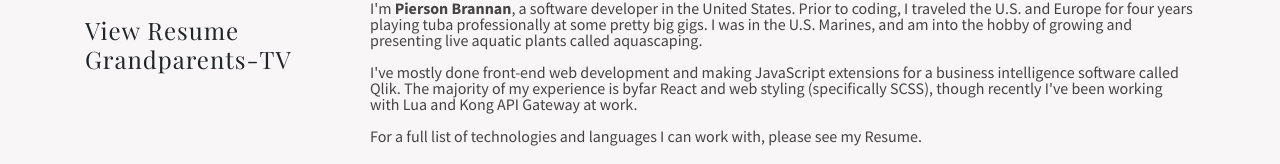
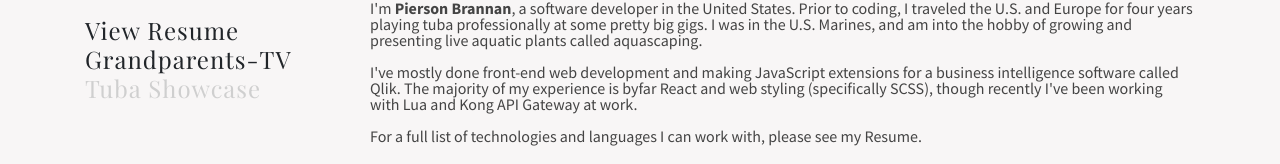
Before and after one commit to bananabrann/bananabrann.com, a React (Create React App) app: page / in a window 1280 px wide. Shown: the part 210-374 px from the top of the page. Built offline with nearby package versions, Linux system fonts and the light colour scheme; a web font is replaced by a local one.

Commit message:
Tuba showcase

```diff
--- a/src/Components/Home/Home.js
+++ b/src/Components/Home/Home.js
@@ -127,14 +127,15 @@ class Home extends React.Component {
                                             </h4>
                                         </a>
                                     </Row>
+                                    */}
 
                                     <Row className="left-nav-item">
                                         <h4 onClick={this.handleNotAvailableLinkClick}>
                                             <p className="link not-available">
-                                                Kong LDAP Auth Plugin
+                                                Tuba Showcase
                                             </p>
                                         </h4>
-                                    </Row> */}
+                                    </Row>
                                 </Col>
                             </Row>
                         </Col>
```
